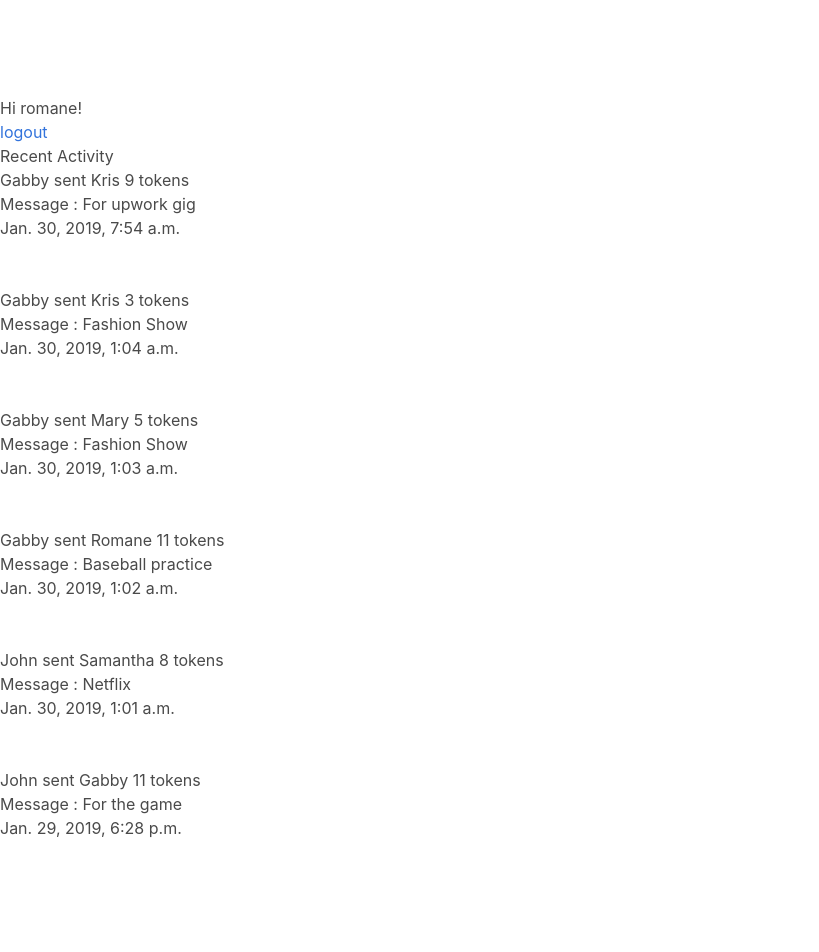
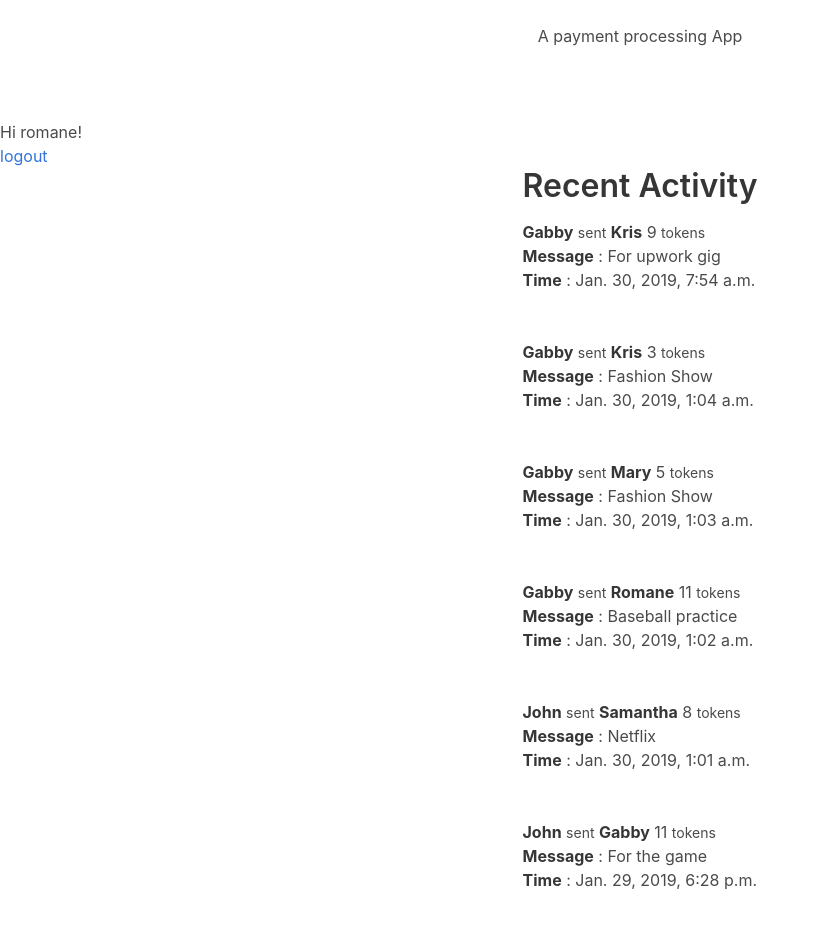
Before and after one commit to RomaneGreen/pjango, a Django app: page / in a window 1280 px wide. Shown: the part 48-1000 px from the top of the page, without its empty margins (0-819 px from the left). Before the commit the page ends 886 px from the top, so only its background shows below. Run offline with Django 3.2, Linux system fonts and the light colour scheme; a user stored in the database is signed in; data comes from the database, SQL or seed files in the repository; both versions use the stored data as it was after the commit.

Commit message:
basic stying

```diff
--- a/renmoproj/templates/base.html
+++ b/renmoproj/templates/base.html
@@ -34,7 +34,11 @@
   <p class="level-item has-text-centered">
     <a class="link is-info" href="{% url 'register' %}">Register</a></li>
   </p>
+
+
 </nav>
+
+<p class="level-item has-text-centered">A payment processing App</p>
 
   <main>
   <br>
--- a/renmoproj/templates/home.html
+++ b/renmoproj/templates/home.html
@@ -3,6 +3,9 @@
 {% block title %} Home {% endblock %}
 
 {% block body %}
+
+
+
 
 
 {% if user.is_authenticated %}
@@ -11,24 +14,37 @@ Hi {{ user.username }}!
 
   <p><a href="{% url 'logout' %}">logout</a></p>
 
-  <h1> Recent Activity </h1>
-
-  {% for transac in transactions %}
-
-<p>{{ transac.sender.name }} sent {{ transac.reciever.name }} {{ transac.tokens }} tokens </p>
-<p>Message : {{ transac.message }} </p>
-<p>{{ transac.transfer_time }} </p>
-    <br><br>
-
-{% endfor %}
+<article class="media">
+  <figure class="media-right">
 
 
+  </figure>
+  <div class="media-content level-item is-info">
+    <div class="content">
+      <h1>Recent Activity</h1>
+
+      {% for transac in transactions %}
+
+        <strong>{{ transac.sender.name }}</strong> <small>sent</small> <strong>{{ transac.reciever.name }}</strong>  {{ transac.tokens }} <small>tokens</small>
+        <br>
+        <strong>Message</strong> : {{ transac.message }} <br>
+        <strong>Time</strong> : {{ transac.transfer_time }} <br><br> <br>
+        {% endfor %}
+      </p>
+    </div>
+    <nav class="level is-mobile">
+      <div class="level-left">
+
+      </div>
+    </nav>
+  </div>
+  <div class="media-right">
+
+  </div>
+</article>
 {% else %}
-  <p>You are not logged in</p>
+  <p class="level-item has-text-centered">You are not logged in</p>
   <a href="{% url 'login' %}">login</a>
 {% endif %}
 
-
-
-
 {% endblock %}
```
Also changed, not shown: renmoproj/templates/add_token.html (+7 -6 lines), renmoproj/templates/registration/profile.html (+13 -10 lines), renmoproj/db.sqlite3.
